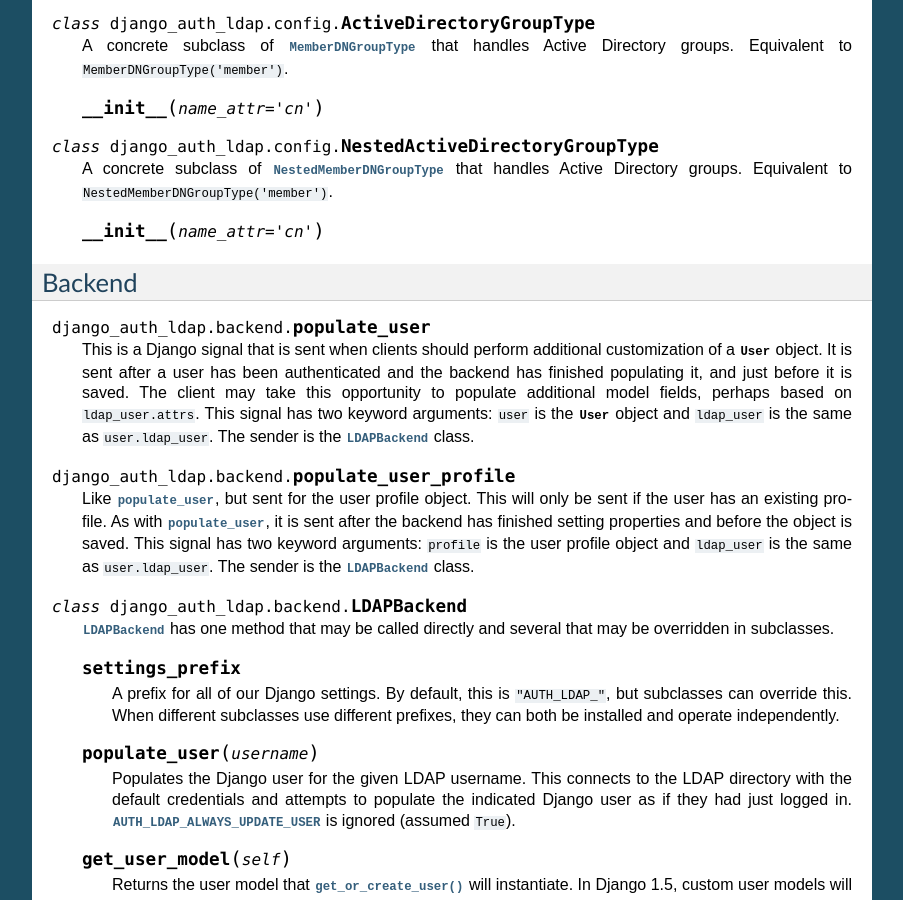
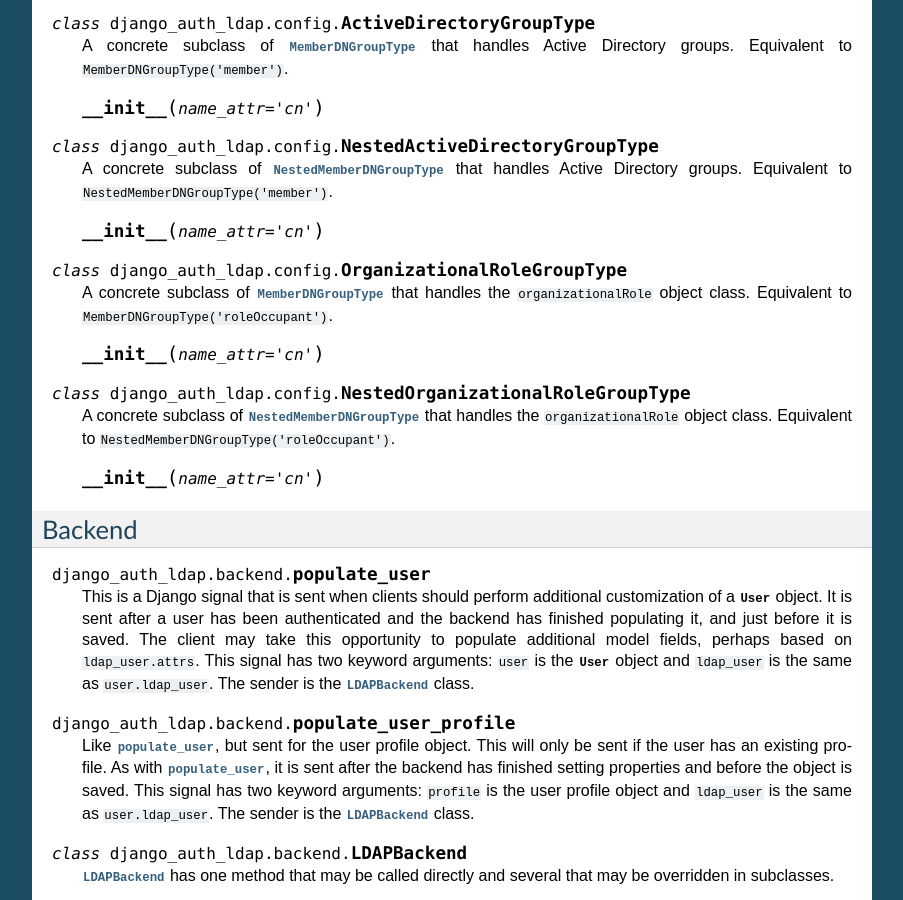
Before and after one commit to django-auth-ldap/django-auth-ldap, a Sphinx documentation site: the page built from docs/source/reference.rst, in a window 1280 px wide and 900 px high, scrolled down 5693 px. Shown: the whole window, without its empty margins (198-1101 px from the left). Built offline with Sphinx 7.4.7, drawn with Linux system fonts in a browser that asks for light colours.

Commit message:
Add OrganizationalRoleGroupType.

```diff
--- a/docs/source/groups.rst
+++ b/docs/source/groups.rst
@@ -28,6 +28,8 @@
     * :class:`~django_auth_ldap.config.NestedGroupOfUniqueNamesType`
     * :class:`~django_auth_ldap.config.ActiveDirectoryGroupType`
     * :class:`~django_auth_ldap.config.NestedActiveDirectoryGroupType`
+    * :class:`~django_auth_ldap.config.OrganizationalRoleGroupType`
+    * :class:`~django_auth_ldap.config.NestedOrganizationalRoleGroupType`
 
 
 Finding Groups
--- a/docs/source/reference.rst
+++ b/docs/source/reference.rst
@@ -447,6 +447,25 @@
     .. method:: __init__(name_attr='cn')
 
 
+.. class:: OrganizationalRoleGroupType
+
+    A concrete subclass of :class:`~django_auth_ldap.config.MemberDNGroupType`
+    that handles the ``organizationalRole`` object class. Equivalent to
+    ``MemberDNGroupType('roleOccupant')``.
+
+    .. method:: __init__(name_attr='cn')
+
+
+.. class:: NestedOrganizationalRoleGroupType
+
+    A concrete subclass of
+    :class:`~django_auth_ldap.config.NestedMemberDNGroupType` that handles the
+    ``organizationalRole`` object class. Equivalent to
+    ``NestedMemberDNGroupType('roleOccupant')``.
+
+    .. method:: __init__(name_attr='cn')
+
+
 Backend
 -------
 
```
Also changed, not shown: 1 other file.
